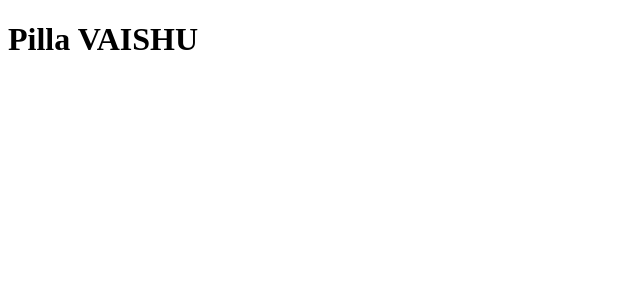
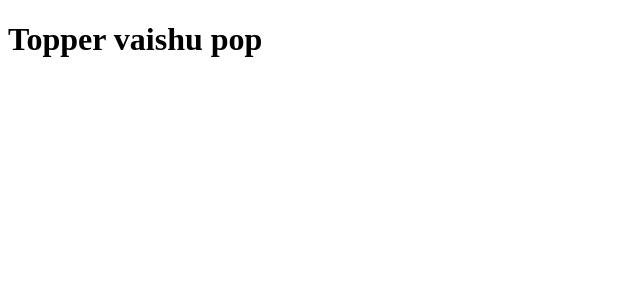
Before and after one commit to srivyshnavi1505/ChildCare, a React (Vite) app: page / in a window 1280 px wide. Shown: the top 300 px of the page, without its empty margins (0-640 px from the left). Built offline with nearby package versions, Linux system fonts and the light colour scheme.

Commit message:
tp change 2

```diff
--- a/src/App.jsx
+++ b/src/App.jsx
@@ -3,7 +3,7 @@ import React from 'react'
 const App = () => {
   return (
     <div>
-      <h1>Pilla VAISHU</h1>
+      <h1>Topper vaishu pop</h1>
     </div>
   )
 }
```
